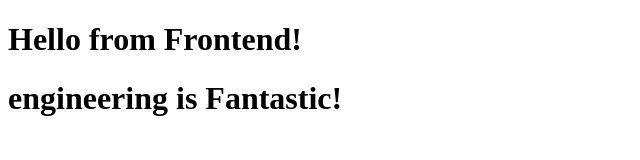
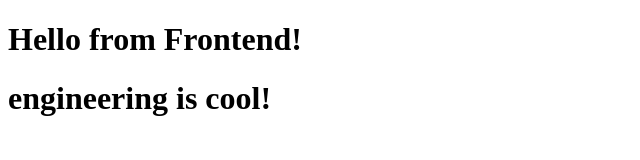
Before and after one commit to ash-ka-git/-Project-1-DevOps-Git-GitHub-Practice, a plain HTML site: page service-frontend/index.html in a window 1280 px wide. Shown: the whole page, without its empty margins (0-640 px from the left). Drawn offline with Linux system fonts and the light colour scheme.

Commit message:
conf changes added

```diff
--- a/service-frontend/index.html
+++ b/service-frontend/index.html
@@ -5,6 +5,6 @@
 </head>
 <body>
     <h1>Hello from Frontend!</h1>
-    <h1>engineering is Fantastic!</h1>
+    <h1>engineering is cool!</h1>
 </body>
 </html>
```
